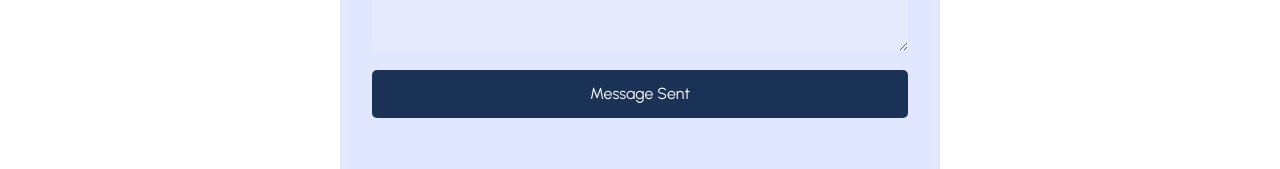
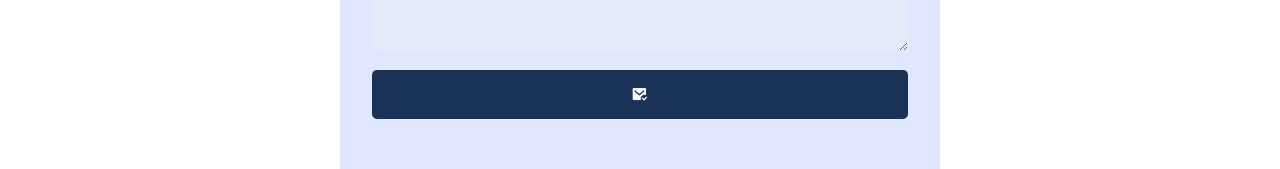
Before and after one commit to moradoulhaj/portfolio, a React (Vite) app: page / in a window 1280 px wide. Both pictures are taken after typing "Sample", "name@example.com", "Sample", "Sample" into the empty fields and a click on the button "Send Message". Shown: the part 2013-2182 px from the top of the page. Built offline with nearby package versions, Linux system fonts and the light colour scheme.

Commit message:
fixing some problems and adding security to input

```diff
--- a/src/components/Contact.jsx
+++ b/src/components/Contact.jsx
@@ -17,15 +17,20 @@ function Contact() {
     const now = Date.now();
     if (now < cooldownUntil) {
       const remainingTime = Math.ceil((cooldownUntil - now) / 1000);
-      if (!toast.isActive('cooldown-toast')) {
-        toast.warn(`Please wait ${remainingTime} seconds before trying again.`, { toastId: 'cooldown-toast' });
+      if (!toast.isActive("cooldown-toast")) {
+        toast.warn(
+          `Please wait ${remainingTime} seconds before trying again.`,
+          { toastId: "cooldown-toast" }
+        );
       }
       return;
     }
 
     if (isSent) {
-      if (!toast.isActive('already-sent-toast')) {
-        toast.warn("You have already sent a message.", { toastId: 'already-sent-toast' });
+      if (!toast.isActive("already-sent-toast")) {
+        toast.warn("You have already sent a message.", {
+          toastId: "already-sent-toast",
+        });
       }
       return;
     }
@@ -39,20 +44,25 @@ function Contact() {
         form.current,
         import.meta.env.VITE_APP_EMAILJS_PUBLIC_KEY
       );
-      toast.success("Message sent successfully!", { toastId: 'success-toast' });
+      toast.success("Message sent successfully!", { toastId: "success-toast" });
       setIsSent(true); // Set flag to true after successful send
     } catch (error) {
       setAttempts((prevAttempts) => {
         const newAttempts = prevAttempts + 1;
         if (newAttempts >= MAX_ATTEMPTS) {
-          if (!toast.isActive('max-attempts-toast')) {
-            toast.error("You have reached the maximum number of attempts. Please wait before trying again.", { toastId: 'max-attempts-toast' });
+          if (!toast.isActive("max-attempts-toast")) {
+            toast.error(
+              "You have reached the maximum number of attempts. Please wait before trying again.",
+              { toastId: "max-attempts-toast" }
+            );
           }
           setCooldownUntil(now + COOLDOWN_TIME); // Set cooldown period
           return 0; // Reset attempts after cooldown
         } else {
-          if (!toast.isActive('error-toast')) {
-            toast.error("Failed to send message. Please try again.", { toastId: 'error-toast' });
+          if (!toast.isActive("error-toast")) {
+            toast.error("Failed to send message. Please try again.", {
+              toastId: "error-toast",
+            });
           }
           return newAttempts;
         }
@@ -115,7 +125,13 @@ function Contact() {
                   className="bg-txt mt-3 focus:outline-none text-white w-full p-3 rounded-[5px] text-center hover:bg-secondary ease-linear duration-150"
                   disabled={isSubmitting || isSent} // Disable button if submitting or email sent
                 >
-                  {isSubmitting ? "Sending..." : isSent ? "Message Sent" : "Send Message"}
+                  {isSubmitting ? (
+                    <i class="ri-loader-line ri-spin"></i>
+                  ) : isSent ? (
+                    <i class="ri-mail-check-fill"></i>
+                  ) : (
+                    "Send Message"
+                  )}
                 </button>
               </div>
             </form>
```
